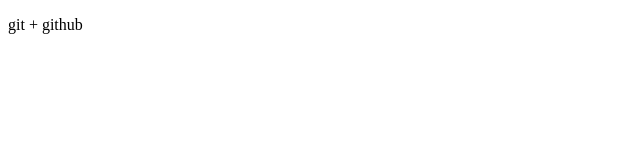
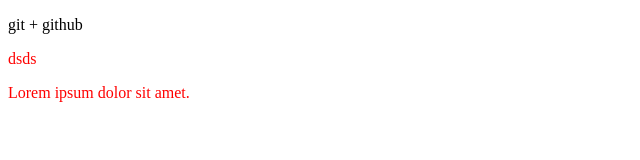
Before and after one commit to serval0203/gittest, a plain HTML site: page index.html in a window 1280 px wide. Shown: the whole page, without its empty margins (0-640 px from the left). Drawn offline with Linux system fonts and the light colour scheme.

Commit message:
Наши первые изменения

```diff
--- a/index.html
+++ b/index.html
@@ -12,6 +12,8 @@
    <div class="lol">
       <p>git + github</p>
    </div>
+   <p>dsds</p>
+   <p>Lorem ipsum dolor sit amet.</p>
 
 </body>
 
```
